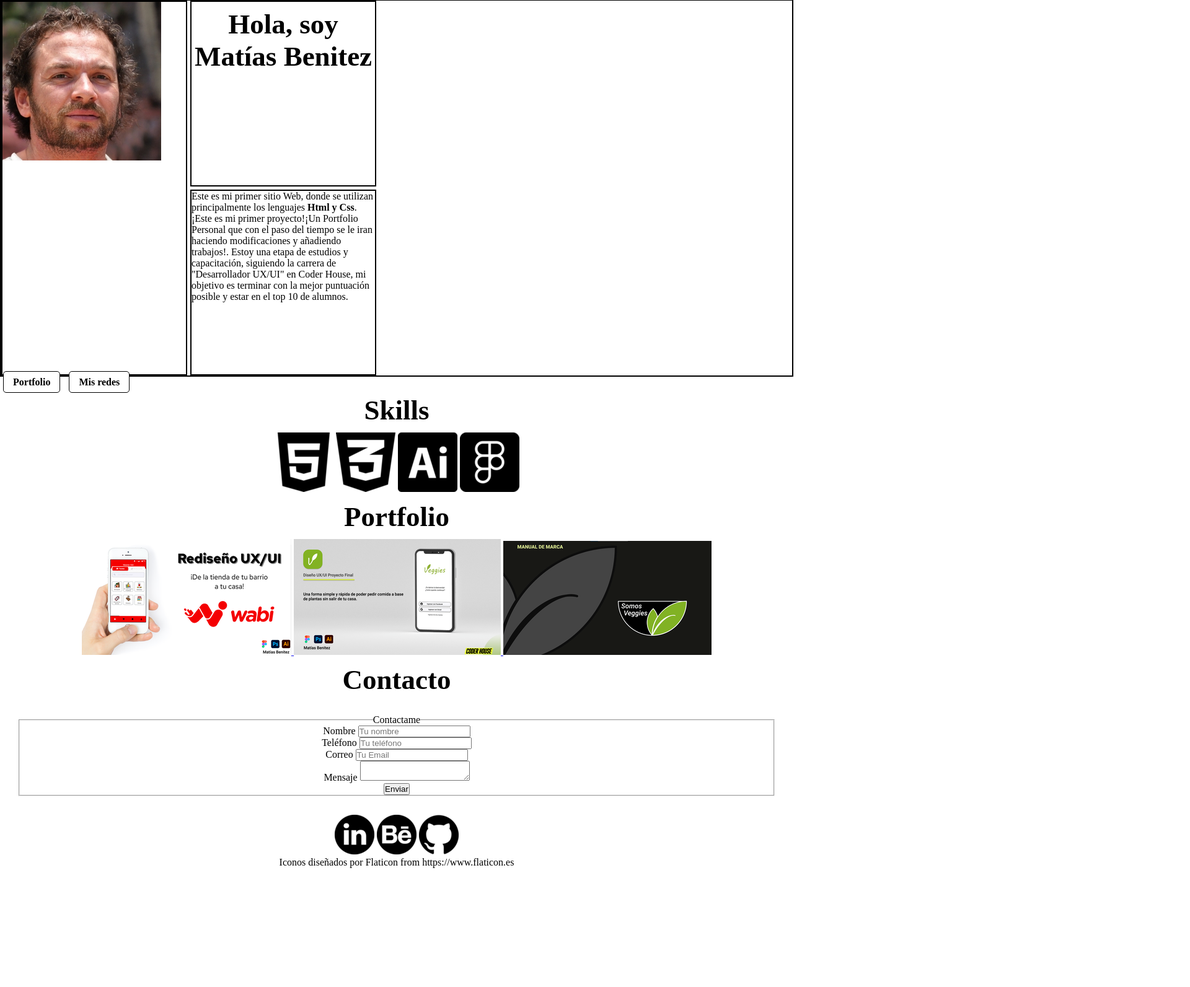
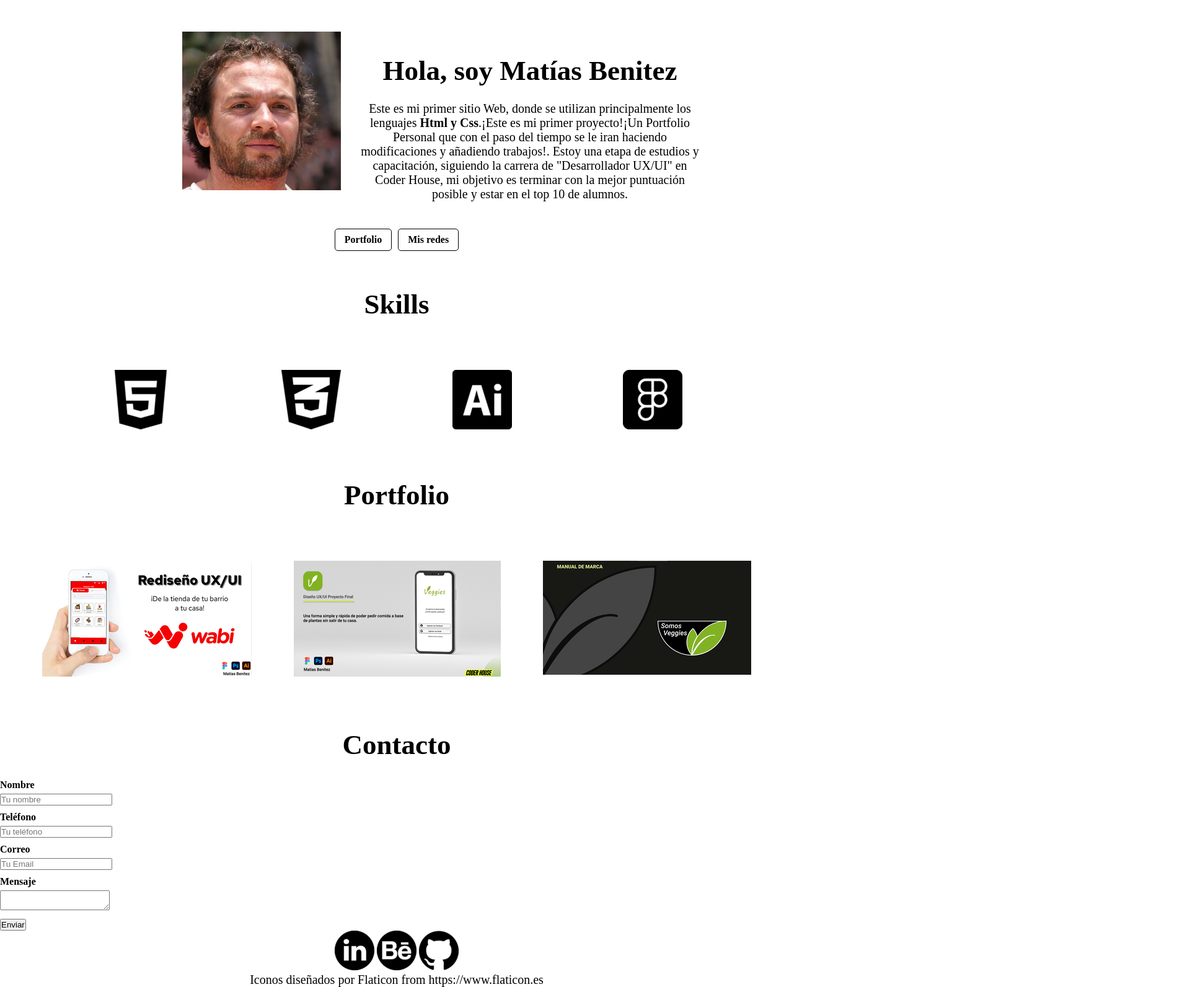
Before and after one commit to Matias-Benitez/Portfolio, a plain HTML site: page index.html in a window 1280 px wide. Shown: the part 624-2217 px from the top of the page at 62% size, 1920 px wide, since content can reach past the window. Before the commit the page ends 2025 px from the top, so only its background shows below. Drawn offline with Linux system fonts and the light colour scheme.

Commit message:
add grid profile

```diff
--- a/index.html
+++ b/index.html
@@ -19,7 +19,7 @@
 <body>
     <!-- Header -->
      <header id="inicio">
-        <nav class="main container">
+        <nav class="main">
             <a href="#inicio"> Inicio</a>
             <a href="#sobre-mi"> Sobre mi</a>
             <a href="#portfolio"> Portfolio</a>
@@ -43,7 +43,7 @@
 
     <!-- Section two -->
     <section id="sobre-mi">
-        <div class="grid-profile">
+        <div class="grid-profile container">
             <div class="grid-item-profile first-item" >
                 <img src="Images/foto-de-perfil.jpg" alt="Foto perfil">
             </div>
@@ -54,7 +54,7 @@
                 <p>Este es mi primer sitio Web, donde se utilizan principalmente los lenguajes <strong>Html y Css</strong>.¡Este es mi primer proyecto!¡Un Portfolio Personal que con el paso del tiempo se le iran haciendo modificaciones y añadiendo trabajos!. Estoy una etapa de estudios y capacitación, siguiendo la carrera de "Desarrollador UX/UI" en Coder House, mi objetivo es terminar con la mejor puntuación posible y estar en el top 10 de alumnos.</p>
             </div>
         </div>
-        <div>
+        <div class="button-profile">
             <a class="button" href="#portfolio"> Portfolio</a>
             <a class="button" href="#mis-redes"> Mis redes</a>
         </div>
@@ -95,22 +95,23 @@
         <h2 class="title">Contacto</h2>
             <form class="form">
             <fieldset>
-                <legend>Contactame</legend>
-                <div>
+            <div class="container-camps">
+                <div class="camps">
                     <label>Nombre</label>
                     <input type="text" placeholder="Tu nombre">
                 </div>
-                <div>
+                <div class="camps">
                     <label>Teléfono</label>
                     <input type="tel" placeholder="Tu teléfono">
                 </div>
-                <div>
+                <div class="camps">
                     <label>Correo</label>
                     <input type="email" placeholder="Tu Email">
                 </div>
-                <div>
+                <div class="camps">
                     <label>Mensaje</label>
                     <textarea></textarea>
+                </div>
             </div>
                 <div>
                     <input type="submit" value="Enviar">
--- a/style.css
+++ b/style.css
@@ -18,28 +18,27 @@ h1 {
 h2 {
     text-align: center;
     font-size: 45px;
-    margin: 10px 0px;
+    margin: 30px 0px;
 }
 h3 {
     font-size: 30px;
     color: var(--white);
     margin-bottom: 30px;
+    color: var(--white);
+}
+p {
+    font-size: 20px;
 }
 .button {
     background-color: var(--white);
     color: var(--black);
     text-decoration: none;
     padding: 8px 15px;
-    margin: 10px 5px;
+    margin: 10px 5px 30px 5px;
     font-weight: bold;
     border-radius: 5px;
     border: 1px solid var(--black);
 }
-
-/*body{
-    background-image: linear-gradient(to top, #000 0%, var(--white) 100% );
-}*/
-
 
 /*Header*/
 .main {
@@ -65,11 +64,6 @@ h3 {
 .main a:hover {
     background-color: var(--secondary);
 }
-.container {
-    width: 100%;
-    height: 100%;
-    margin: 0 auto;
-}
 /*End header*/
 
 /*Section one*/
@@ -88,38 +82,68 @@ h3 {
 /*End section one*/
 
 /*Section two*/
+.container {
+    width: 10000px;
+    margin: 50px auto;
+    text-align: center;
+}
 .grid-profile {
     display: grid;
-    grid-template-columns: repeat(2, 300px);
-    grid-template-rows: repeat(2, 300px);
-    grid-gap: 5px;
-    border: 2px solid black;
+    grid-template-columns: repeat(2, 550px);
+    grid-template-rows: repeat(2, 130px);
+    column-gap: 30px;
 }
 .grid-item-profile {
-    border: 2px solid black;
+    display: flex;
+    justify-content: center;
+    align-items: center;
 }
 .first-item{
     grid-row: 1 / 3;
+    display: flex;
+    justify-content: end;
 }
+.button-profile {
+    display: flex;
+    justify-content: center;
+}
+
 
 /*End section two*/
 
 /*Section three*/
 .skills {
-    text-align: center;
+    display: flex;
+    justify-content: space-evenly;
+    margin: 80px auto;
 }
 /*End section three*/
 
 /*Section four*/
 .portfolio {
-    text-align: center;
+    display: flex;
+    justify-content: space-evenly;
+    margin: 80px auto;
 }
 /*End section four*/
 
 /*Section five*/
 .form {
-    text-align: center;
-    margin: 30px;
+    margin: 0px auto;
+}
+.form fieldset {
+    border: none;
+}
+.container-camps {
+
+}
+.camps {
+    margin-bottom: 10px;
+}
+.camps label {
+    font-weight: bold;
+    margin-bottom: 5px;
+    display: block;
 }
 /*End section five*/
 
```
Also changed, not shown: Images/developer.webp (deleted). Lines whose indentation alone changed are shown as unchanged.
